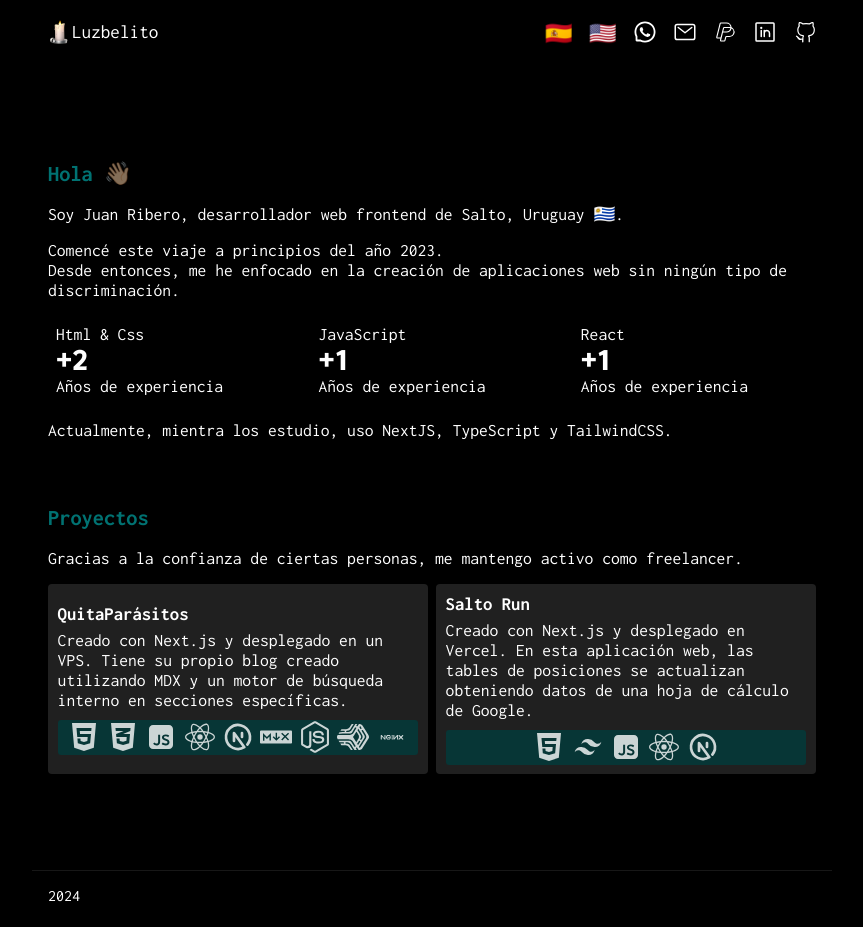
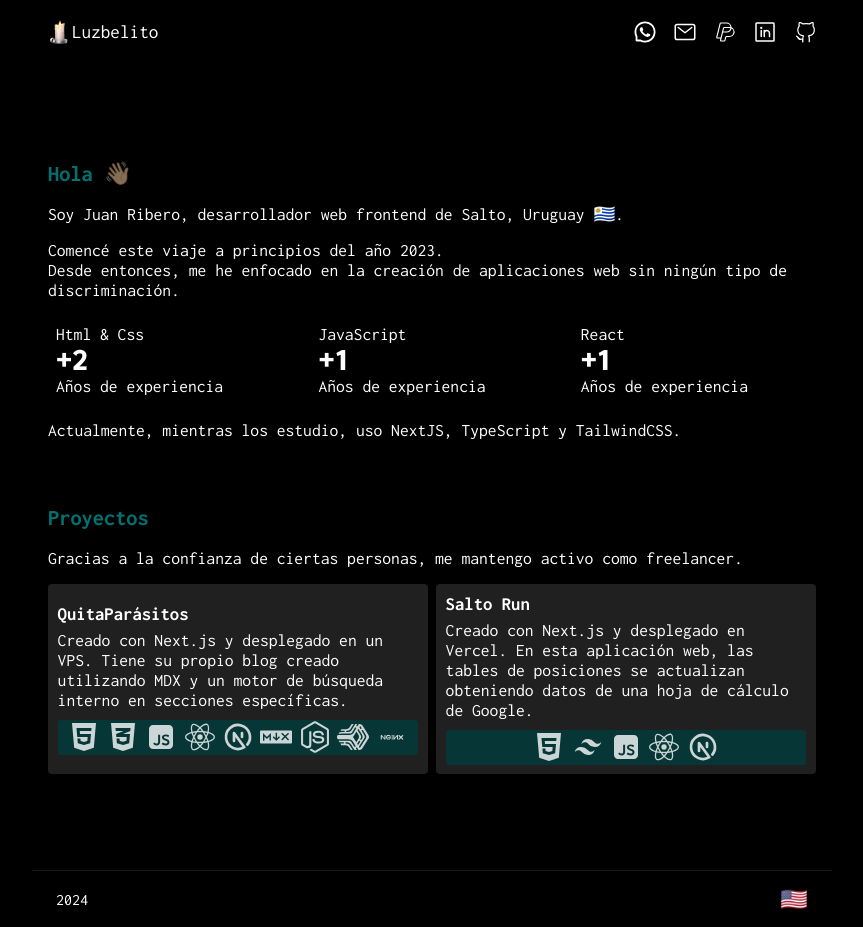
Before and after one commit to riberojuanca/juancaribero, a Next.js app: page / in a window 1280 px wide. Shown: the whole page, without its empty margins (208-1071 px from the left). Built offline with nearby package versions, Linux system fonts and the light colour scheme.

Commit message:
Moved flags to footer

```diff
--- a/app/en/page.jsx
+++ b/app/en/page.jsx
@@ -62,6 +62,11 @@ function homePageEnglish() {
         <Link href={""}>
           <p>2024</p>
         </Link>
+        <div className="icons">
+          <Link className="flag" href="/">
+            🇪🇸
+          </Link>
+        </div>
       </footer>
     </>
   );
--- a/app/globals.css
+++ b/app/globals.css
@@ -168,6 +168,7 @@ a {
   border-top: 1px solid hsla(0, 0%, 45%, 0.2);
   margin-top: 6rem;
   padding: 1rem;
+  padding-inline: 1.5rem;
 }
 
 .donationsBG {
--- a/app/page.jsx
+++ b/app/page.jsx
@@ -39,7 +39,7 @@ function homePageSpanish() {
                   </div>
                 </div>
                 <p>
-                  Actualmente, mientra los estudio, uso NextJS, TypeScript y
+                  Actualmente, mientras los estudio, uso NextJS, TypeScript y
                   TailwindCSS.
                 </p>
               </div>
@@ -63,6 +63,11 @@ function homePageSpanish() {
         <Link href={""}>
           <p>2024</p>
         </Link>
+        <div className="icons">
+          <Link className="flag" href="/en">
+            🇺🇸
+          </Link>
+        </div>
       </footer>
     </>
   );
--- a/components/Menu.jsx
+++ b/components/Menu.jsx
@@ -32,12 +32,6 @@ function Menu() {
         <h1 className={`title`}>Luzbelito</h1>
       </Link>
       <div className="icons">
-        <Link className="flag" href="/">
-          🇪🇸
-        </Link>
-        <Link className="flag" href="/en">
-          🇺🇸
-        </Link>
         <Link href="wa.me/59891848690" target="_blank">
           <AiOutlineWhatsApp />
         </Link>
```
